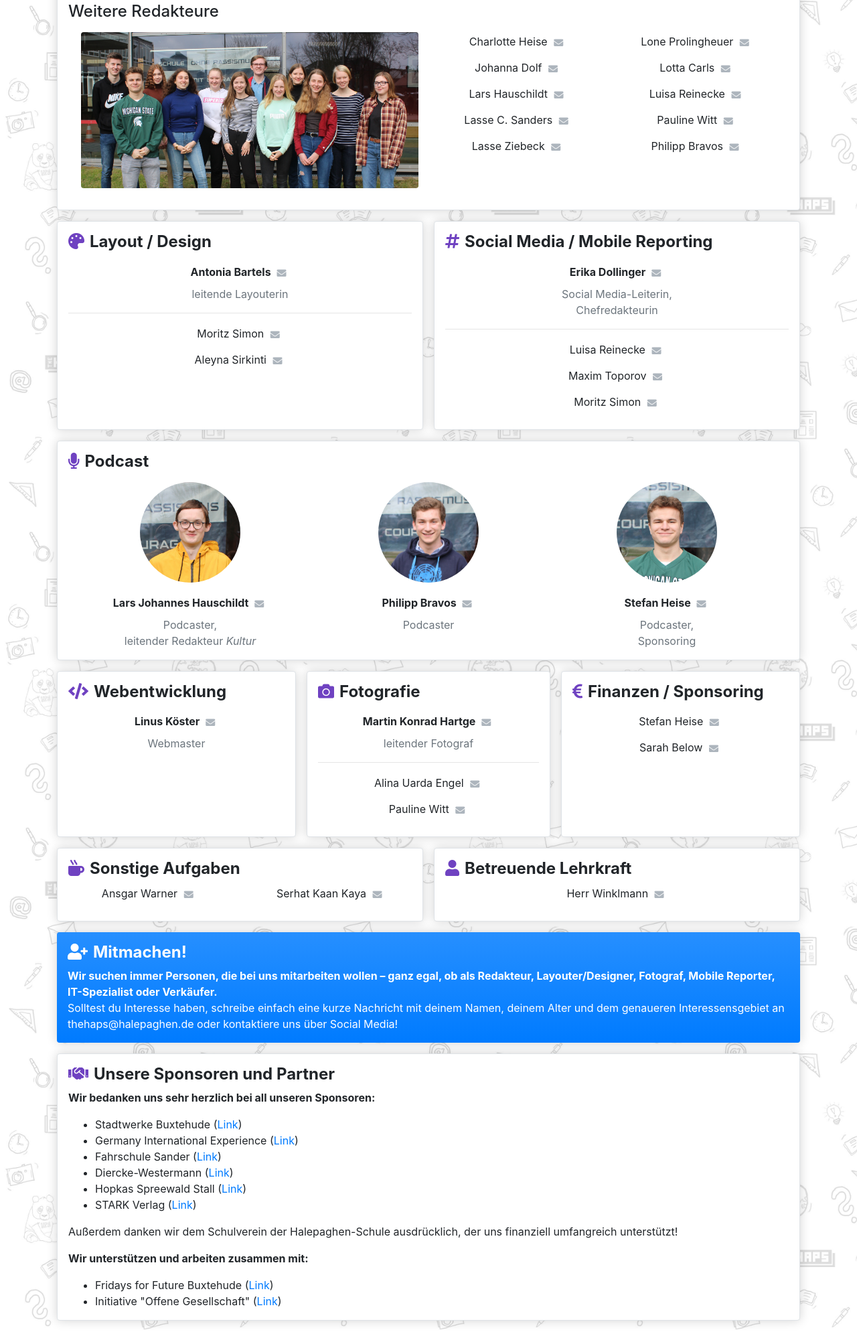
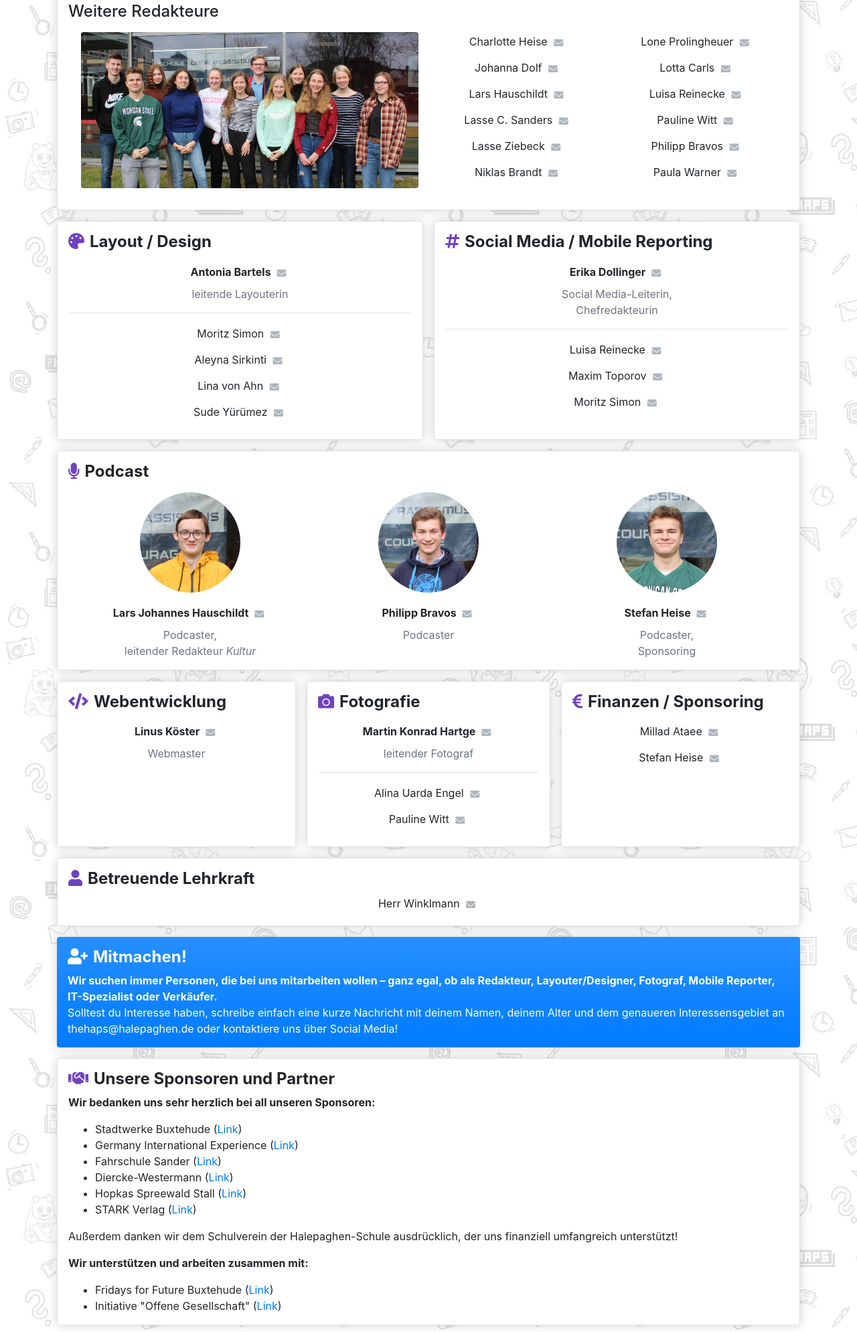
Before and after one commit to linuskoester/libertas, a Django app: template libertas/templates/libertas/pages/team.html in a window 1280 px wide. Shown: the part 624-2613 px from the top of the page at 67% size. Run offline with Django 3.2, Linux system fonts and the light colour scheme; the template is opened without the code that fills it, so the values that code supplies are empty; style sheets or scripts are compiled from the project's sources; parts of the project's set-up code (start-up, migrations or seed data) failed here and were passed over; some libraries are stand-ins or nearby versions.

Commit message:
Team Update

```diff
--- a/libertas/templates/libertas/pages/team.html
+++ b/libertas/templates/libertas/pages/team.html
@@ -1,65 +1,86 @@
-{% extends 'libertas/base.html' %}
-{% load static %}
-
-{% block title %}Team{% endblock %}
-
-{% block main %}
+{% extends 'libertas/base.html' %} {% load static %} {% block title %}Team{% endblock %} {% block main %}
 
 <div class="jumbotron m-0 text-light shadow-rd py-5" style="background: #6f42c1">
     <h1 class="display-4"><i class="fas fa-users mr-3"></i>Team</h1>
 </div>
 
 <div class="my-3 w-100 shadow-rd rounded border bg-white p-3">
-    <h2 class="font-weight-bold h4"><i class="fas fa-feather-alt mr-2" style="color: #6f42c1;"></i>Redaktion</h2>
+    <h2 class="font-weight-bold h4"><i class="fas fa-feather-alt mr-2" style="color: #6f42c1"></i>Redaktion</h2>
     <div class="row mx-1 mt-3">
         <div class="col-md-6 text-center">
-            <img src="{% static 'libertas/img/team/erika_dollinger.jpg' %}" class="img-fluid rounded-circle w-75 mb-3"
-                style="max-width: 150px;">
-            <p class="font-weight-bold mb-1">Erika Dollinger
-                {% include 'libertas/snippets/emailbutton.html' with email='erika.dollinger@halepaghen.de' %}</p>
-            <span class="text-muted">Chefredakteurin,<br> Leiterin des Social Media-Teams</span>
+            <img
+                src="{% static 'libertas/img/team/erika_dollinger.jpg' %}"
+                class="img-fluid rounded-circle w-75 mb-3"
+                style="max-width: 150px"
+            />
+            <p class="font-weight-bold mb-1">
+                Erika Dollinger {% include 'libertas/snippets/emailbutton.html' with email='erika.dollinger@halepaghen.de' %}
+            </p>
+            <span class="text-muted"
+                >Chefredakteurin,<br />
+                Leiterin des Social Media-Teams
+            </span>
         </div>
-        <hr class="w-100 d-md-none">
+        <hr class="w-100 d-md-none" />
         <div class="col-md-6 text-center">
-            <img src="{% static 'libertas/img/team/paula_golinski.jpg' %}" class="img-fluid rounded-circle w-75 mb-3"
-                style="max-width: 150px;">
-            <p class="font-weight-bold mb-1">Paula Golinski
-                {% include 'libertas/snippets/emailbutton.html' with email='paula.golinksi@halepaghen.de' %}</p>
+            <img
+                src="{% static 'libertas/img/team/paula_golinski.jpg' %}"
+                class="img-fluid rounded-circle w-75 mb-3"
+                style="max-width: 150px"
+            />
+            <p class="font-weight-bold mb-1">
+                Paula Golinski {% include 'libertas/snippets/emailbutton.html' with email='paula.golinksi@halepaghen.de' %}
+            </p>
             <span class="text-muted">Chefredakteurin</span>
         </div>
     </div>
-    <hr class="w-100">
+    <hr class="w-100" />
     <h4>Weitere Redakteure</h4>
     <div class="row mx-1 mt-3">
         <div class="col-xl-6 text-center">
-            <img src="{% static 'libertas/img/team/redakteure.jpg' %}" class="img-fluid rounded mb-3">
+            <img src="{% static 'libertas/img/team/redakteure.jpg' %}" class="img-fluid rounded mb-3" />
         </div>
         <div class="col-xl-6">
             <div class="row">
                 <div class="col-md-6 text-center">
-                    <span class="d-block mb-2">Charlotte Heise
-                        {% include 'libertas/snippets/emailbutton.html' with email='charlotte.heise@halepaghen.de' %}</span>
-                    <span class="d-block mb-2">Johanna Dolf
-                        {% include 'libertas/snippets/emailbutton.html' with email='johanna.dolf@halepaghen.de' %}</span>
-                    <span class="d-block mb-2">Lars Hauschildt
-                        {% include 'libertas/snippets/emailbutton.html' with email='lars.hauschildt@halepaghen.de' %}</span>
-                    <span class="d-block mb-2">Lasse C. Sanders
-                        {% include 'libertas/snippets/emailbutton.html' with email='lasse.sanders@halepaghen.de' %}</span>
-                    <span class="d-block mb-2">Lasse Ziebeck
-                        {% include 'libertas/snippets/emailbutton.html' with email='lasse.ziebeck@halepaghen.de' %}</span>
+                    <span class="d-block mb-2">
+                        Charlotte Heise {% include 'libertas/snippets/emailbutton.html' with email='charlotte.heise@halepaghen.de' %}
+                    </span>
+                    <span class="d-block mb-2">
+                        Johanna Dolf {% include 'libertas/snippets/emailbutton.html' with email='johanna.dolf@halepaghen.de' %}
+                    </span>
+                    <span class="d-block mb-2">
+                        Lars Hauschildt {% include 'libertas/snippets/emailbutton.html' with email='lars.hauschildt@halepaghen.de' %}
+                    </span>
+                    <span class="d-block mb-2">
+                        Lasse C. Sanders {% include 'libertas/snippets/emailbutton.html' with email='lasse.sanders@halepaghen.de' %}
+                    </span>
+                    <span class="d-block mb-2">
+                        Lasse Ziebeck {% include 'libertas/snippets/emailbutton.html' with email='lasse.ziebeck@halepaghen.de' %}
+                    </span>
+                    <span class="d-block mb-2">
+                        Niklas Brandt {% include 'libertas/snippets/emailbutton.html' with email='niklas.brandt@halepaghen.de' %}
+                    </span>
                 </div>
                 <div class="col-md-6 text-center">
-                    <span class="d-block mb-2">Lone Prolingheuer
-                        {% include 'libertas/snippets/emailbutton.html' with email='lone.prolingheuer@halepaghen.de' %}</span>
-                    <span class="d-block mb-2">Lotta Carls
-                        {% include 'libertas/snippets/emailbutton.html' with email='lotta.carls@halepaghen.de' %}</span>
-                    <span class="d-block mb-2">Luisa Reinecke
-                        {% include 'libertas/snippets/emailbutton.html' with email='luisa.reinecke@halepaghen.de' %}</span>
-                    <span class="d-block mb-2">Pauline Witt
-                        {% include 'libertas/snippets/emailbutton.html' with email='pauline.witt@halepaghen.de' %}</span>
-                    <span class="d-block mb-2">Philipp Bravos
-                        {% include 'libertas/snippets/emailbutton.html' with email='philipp.bravos@halepaghen.de' %}</span>
-
+                    <span class="d-block mb-2">
+                        Lone Prolingheuer {% include 'libertas/snippets/emailbutton.html' with email='lone.prolingheuer@halepaghen.de'%}
+                    </span>
+                    <span class="d-block mb-2">
+                        Lotta Carls {% include 'libertas/snippets/emailbutton.html' with email='lotta.carls@halepaghen.de' %}
+                    </span>
+                    <span class="d-block mb-2">
+                        Luisa Reinecke {% include 'libertas/snippets/emailbutton.html' with email='luisa.reinecke@halepaghen.de' %}
+                    </span>
+                    <span class="d-block mb-2">
+                        Pauline Witt {% include 'libertas/snippets/emailbutton.html' with email='pauline.witt@halepaghen.de' %}
+                    </span>
+                    <span class="d-block mb-2">
+                        Philipp Bravos {% include 'libertas/snippets/emailbutton.html' with email='philipp.bravos@halepaghen.de' %}
+                    </span>
+                    <span class="d-block mb-2">
+                        Paula Warner {% include 'libertas/snippets/emailbutton.html' with email='paula.warner@halepaghen.de' %}
+                    </span>
                 </div>
             </div>
         </div>
@@ -69,72 +90,92 @@
 <div class="row">
     <div class="col-md-6 pr-md-2 mb-3 d-flex">
         <div class="w-100 shadow-rd rounded border bg-white p-3 h-100">
-            <h2 class="font-weight-bold h4"><i class="fas fa-palette mr-2" style="color: #6f42c1;"></i>Layout / Design
-            </h2>
+            <h2 class="font-weight-bold h4"><i class="fas fa-palette mr-2" style="color: #6f42c1"></i>Layout / Design</h2>
             <div class="text-center mt-3">
-
-                <p class="font-weight-bold mb-1">Antonia Bartels
-                    {% include 'libertas/snippets/emailbutton.html' with email='antonia.bartels@halepaghen.de' %}</p>
+                <p class="font-weight-bold mb-1">
+                    Antonia Bartels {% include 'libertas/snippets/emailbutton.html' with email='antonia.bartels@halepaghen.de' %}
+                </p>
                 <span class="text-muted">leitende Layouterin</span>
 
-                <hr class="w-100">
+                <hr class="w-100" />
 
-                <span class="d-block mb-2">Moritz Simon
-                    {% include 'libertas/snippets/emailbutton.html' with email='moritz.simon@halepaghen.de' %}</span>
-                <span class="d-block mb-2">Aleyna Sirkinti
-                    {% include 'libertas/snippets/emailbutton.html' with email='aleyna.sirkinti@halepaghen.de' %}</span>
+                <span class="d-block mb-2">
+                    Moritz Simon {% include 'libertas/snippets/emailbutton.html' with email='moritz.simon@halepaghen.de' %}
+                </span>
+                <span class="d-block mb-2">
+                    Aleyna Sirkinti {% include 'libertas/snippets/emailbutton.html' with email='aleyna.sirkinti@halepaghen.de' %}
+                </span>
+                <span class="d-block mb-2">
+                    Lina von Ahn {% include 'libertas/snippets/emailbutton.html' with email='lina.v.ahn@halepaghen.de' %}
+                </span>
+                <span class="d-block mb-2">
+                    Sude Yürümez {% include 'libertas/snippets/emailbutton.html' with email='sude.yueruemez@halepaghen.de' %}
+                </span>
             </div>
-
-
         </div>
     </div>
     <div class="col-md-6 pl-md-2 mb-3">
-        <div class="w-100 shadow-rd rounded border bg-white p-3">
-            <h2 class="font-weight-bold h4"><i class="fas fa-hashtag mr-2" style="color: #6f42c1;"></i>Social Media /
-                Mobile Reporting</h2>
+        <div class="w-100 shadow-rd rounded border bg-white p-3 h-100">
+            <h2 class="font-weight-bold h4"><i class="fas fa-hashtag mr-2" style="color: #6f42c1"></i>Social Media / Mobile Reporting</h2>
             <div class="text-center mt-3">
-                <p class="font-weight-bold mb-1">Erika Dollinger
-                    {% include 'libertas/snippets/emailbutton.html' with email='erika.dollinger@halepaghen.de' %}</p>
-                <span class="text-muted">Social Media-Leiterin,<br>Chefredakteurin</span>
+                <p class="font-weight-bold mb-1">
+                    Erika Dollinger {% include 'libertas/snippets/emailbutton.html' with email='erika.dollinger@halepaghen.de' %}
+                </p>
+                <span class="text-muted">Social Media-Leiterin,<br />Chefredakteurin</span>
 
-                <hr class="w-100">
+                <hr class="w-100" />
 
-                <span class="d-block mb-2">Luisa Reinecke
-                    {% include 'libertas/snippets/emailbutton.html' with email='luisa.reinecke@halepaghen.de' %}</span>
-                <span class="d-block mb-2">Maxim Toporov
-                    {% include 'libertas/snippets/emailbutton.html' with email='maxim.toporov@halepaghen.de' %}</span>
-                <span class="d-block mb-2">Moritz Simon
-                    {% include 'libertas/snippets/emailbutton.html' with email='moritz.simon@halepaghen.de' %}</span>
+                <span class="d-block mb-2">
+                    Luisa Reinecke {% include 'libertas/snippets/emailbutton.html' with email='luisa.reinecke@halepaghen.de' %}
+                </span>
+                <span class="d-block mb-2">
+                    Maxim Toporov {% include 'libertas/snippets/emailbutton.html' with email='maxim.toporov@halepaghen.de' %}
+                </span>
+                <span class="d-block mb-2">
+                    Moritz Simon {% include 'libertas/snippets/emailbutton.html' with email='moritz.simon@halepaghen.de' %}
+                </span>
             </div>
         </div>
     </div>
 </div>
 
 <div class="mb-3 w-100 shadow-rd rounded border bg-white p-3">
-    <h2 class="font-weight-bold h4"><i class="fas fa-microphone mr-2" style="color: #6f42c1;"></i>Podcast</h2>
+    <h2 class="font-weight-bold h4"><i class="fas fa-microphone mr-2" style="color: #6f42c1"></i>Podcast</h2>
     <div class="row mx-1 mt-3">
         <div class="col-md-4 text-center">
-            <img src="{% static 'libertas/img/team/lars_hauschildt.jpg' %}" class="img-fluid rounded-circle w-75 mb-3"
-                style="max-width: 150px;">
-            <p class="font-weight-bold mb-1">Lars Johannes Hauschildt
-                {% include 'libertas/snippets/emailbutton.html' with email='lars.hauschildt@halepaghen.de' %}</p>
-            <span class="text-muted">Podcaster,<br>leitender Redakteur <i>Kultur</i></span>
+            <img
+                src="{% static 'libertas/img/team/lars_hauschildt.jpg' %}"
+                class="img-fluid rounded-circle w-75 mb-3"
+                style="max-width: 150px"
+            />
+            <p class="font-weight-bold mb-1">
+                Lars Johannes Hauschildt {% include 'libertas/snippets/emailbutton.html' with email='lars.hauschildt@halepaghen.de' %}
+            </p>
+            <span class="text-muted">Podcaster,<br />leitender Redakteur <i>Kultur</i></span>
         </div>
-        <hr class="w-100 d-md-none">
+        <hr class="w-100 d-md-none" />
         <div class="col-md-4 text-center">
-            <img src="{% static 'libertas/img/team/philipp_bravos.jpg' %}" class="img-fluid rounded-circle w-75 mb-3"
-                style="max-width: 150px;">
-            <p class="font-weight-bold mb-1">Philipp Bravos
-                {% include 'libertas/snippets/emailbutton.html' with email='philipp.bravos@halepaghen.de' %}</p>
+            <img
+                src="{% static 'libertas/img/team/philipp_bravos.jpg' %}"
+                class="img-fluid rounded-circle w-75 mb-3"
+                style="max-width: 150px"
+            />
+            <p class="font-weight-bold mb-1">
+                Philipp Bravos {% include 'libertas/snippets/emailbutton.html' with email='philipp.bravos@halepaghen.de' %}
+            </p>
             <span class="text-muted">Podcaster</span>
         </div>
-        <hr class="w-100 d-md-none">
+        <hr class="w-100 d-md-none" />
         <div class="col-md-4 text-center">
-            <img src="{% static 'libertas/img/team/stefan_heise.jpg' %}" class="img-fluid rounded-circle w-75 mb-3"
-                style="max-width: 150px;">
-            <p class="font-weight-bold mb-1">Stefan Heise
-                {% include 'libertas/snippets/emailbutton.html' with email='stefan.heise@halepaghen.de' %}</p>
-            <span class="text-muted">Podcaster,<br>Sponsoring</span>
+            <img
+                src="{% static 'libertas/img/team/stefan_heise.jpg' %}"
+                class="img-fluid rounded-circle w-75 mb-3"
+                style="max-width: 150px"
+            />
+            <p class="font-weight-bold mb-1">
+                Stefan Heise {% include 'libertas/snippets/emailbutton.html' with email='stefan.heise@halepaghen.de' %}
+            </p>
+            <span class="text-muted">Podcaster,<br />Sponsoring</span>
         </div>
     </div>
 </div>
@@ -142,87 +183,76 @@
 <div class="row">
     <div class="col-md-4 pr-md-2 mb-3 d-flex">
         <div class="w-100 shadow-rd rounded border bg-white p-3 h-100">
-            <h2 class="font-weight-bold h4"><i class="fas fa-code mr-2" style="color: #6f42c1;"></i>Webentwicklung</h2>
+            <h2 class="font-weight-bold h4"><i class="fas fa-code mr-2" style="color: #6f42c1"></i>Webentwicklung</h2>
             <div class="text-center mt-3">
-                <p class="font-weight-bold mb-1">Linus Köster
-                    {% include 'libertas/snippets/emailbutton.html' with email='linus.koester@halepaghen.de' %}</p>
+                <p class="font-weight-bold mb-1">
+                    Linus Köster {% include 'libertas/snippets/emailbutton.html' with email='linus.koester@halepaghen.de' %}
+                </p>
                 <span class="text-muted">Webmaster</span>
             </div>
         </div>
     </div>
     <div class="col-md-4 px-md-2 mb-3 d-flex">
         <div class="w-100 shadow-rd rounded border bg-white p-3 h-100">
-            <h2 class="font-weight-bold h4"><i class="fas fa-camera mr-2" style="color: #6f42c1;"></i>Fotografie</h2>
+            <h2 class="font-weight-bold h4"><i class="fas fa-camera mr-2" style="color: #6f42c1"></i>Fotografie</h2>
             <div class="text-center mt-3">
-                <p class="font-weight-bold mb-1">Martin Konrad Hartge
-                    {% include 'libertas/snippets/emailbutton.html' with email='martin.hartge@halepaghen.de' %}</p>
+                <p class="font-weight-bold mb-1">
+                    Martin Konrad Hartge {% include 'libertas/snippets/emailbutton.html' with email='martin.hartge@halepaghen.de' %}
+                </p>
                 <span class="text-muted">leitender Fotograf</span>
 
-                <hr class="w-100">
+                <hr class="w-100" />
 
-                <span class="d-block mb-2">Alina Uarda Engel
-                    {% include 'libertas/snippets/emailbutton.html' with email='alina.uarda.engel@halepaghen.de' %}</span>
-                <span class="d-block mb-2">Pauline Witt
-                    {% include 'libertas/snippets/emailbutton.html' with email='pauline.witt@halepaghen.de' %}</span>
+                <span class="d-block mb-2">
+                    Alina Uarda Engel {% include 'libertas/snippets/emailbutton.html' with email='alina.uarda.engel@halepaghen.de' %}
+                </span>
+                <span class="d-block mb-2">
+                    Pauline Witt {% include 'libertas/snippets/emailbutton.html' with email='pauline.witt@halepaghen.de' %}
+                </span>
             </div>
         </div>
     </div>
     <div class="col-md-4 pl-md-2 mb-3">
         <div class="w-100 shadow-rd rounded border bg-white p-3 h-100">
-            <h2 class="font-weight-bold h4"><i class="fas fa-euro-sign mr-2" style="color: #6f42c1;"></i>Finanzen /
-                Sponsoring</h2>
+            <h2 class="font-weight-bold h4"><i class="fas fa-euro-sign mr-2" style="color: #6f42c1"></i>Finanzen / Sponsoring</h2>
             <div class="text-center mt-3">
-                <span class="d-block mb-2">Stefan Heise
-                    {% include 'libertas/snippets/emailbutton.html' with email='stefan.heise@halepaghen.de' %}</span>
-                <span class="d-block mb-2">Sarah Below
-                    {% include 'libertas/snippets/emailbutton.html' with email='s.below@halepaghen.de' %}</span>
+                <span class="d-block mb-2">
+                    Millad Ataee {% include 'libertas/snippets/emailbutton.html' with email='millad.ataee@halepaghen.de' %}
+                </span>
+                <span class="d-block mb-2">
+                    Stefan Heise {% include 'libertas/snippets/emailbutton.html' with email='stefan.heise@halepaghen.de' %}
+                </span>
             </div>
         </div>
     </div>
 </div>
 
 <div class="row">
-    <div class="col-md-6 pr-md-2 mb-3 d-flex">
+    <div class="col-md-12 mb-3">
         <div class="w-100 shadow-rd rounded border bg-white p-3 h-100">
-            <h2 class="font-weight-bold h4"><i class="fas fa-mug-hot mr-2" style="color: #6f42c1;"></i>Sonstige Aufgaben
-            </h2>
-            <div class="row">
-                <div class="col-md-6 text-center">
-                    <span class="d-block mb-2">Ansgar Warner
-                        {% include 'libertas/snippets/emailbutton.html' with email='ansgar.warner@halepaghen.de' %}</span>
-                </div>
-                <div class="col-md-6 text-center">
-                    <span class="d-block mb-2">Serhat Kaan Kaya
-                        {% include 'libertas/snippets/emailbutton.html' with email='serhat.kaan.kaya@halepaghen.de' %}</span>
-                </div>
-
-            </div>
-        </div>
-    </div>
-    <div class="col-md-6 pl-md-2 mb-3">
-        <div class="w-100 shadow-rd rounded border bg-white p-3 h-100">
-            <h2 class="font-weight-bold h4"><i class="fas fa-user mr-2" style="color: #6f42c1;"></i>Betreuende Lehrkraft
-            </h2>
-            <span class="d-block text-center">Herr Winklmann
-                {% include 'libertas/snippets/emailbutton.html' with email='herr.winklmann@halepaghen.de' %}</span>
+            <h2 class="font-weight-bold h4"><i class="fas fa-user mr-2" style="color: #6f42c1"></i>Betreuende Lehrkraft</h2>
+            <span class="d-block text-center">
+                Herr Winklmann {% include 'libertas/snippets/emailbutton.html' with email='herr.winklmann@halepaghen.de' %}
+            </span>
         </div>
     </div>
 </div>
 
 <div class="shadow-rd rounded bg-gradient-primary p-3 text-white mb-3">
     <h2 class="font-weight-bold h4"><i class="fas fa-user-plus mr-2"></i>Mitmachen!</h2>
-    <span><b>Wir suchen immer Personen, die bei uns mitarbeiten wollen – ganz egal, ob als Redakteur,
-            Layouter/Designer,
-            Fotograf, Mobile Reporter, IT-Spezialist oder Verkäufer.</b><br>Solltest du Interesse haben, schreibe
-        einfach eine
-        kurze Nachricht mit deinem Namen, deinem Alter und dem genaueren Interessensgebiet an
-        thehaps@halepaghen.de oder kontaktiere uns über Social Media!</span>
+    <span>
+        <b>
+            Wir suchen immer Personen, die bei uns mitarbeiten wollen – ganz egal, ob als Redakteur, Layouter/Designer, Fotograf, Mobile
+            Reporter, IT-Spezialist oder Verkäufer.
+        </b>
+        <br />
+        Solltest du Interesse haben, schreibe einfach eine kurze Nachricht mit deinem Namen, deinem Alter und dem genaueren
+        Interessensgebiet an thehaps@halepaghen.de oder kontaktiere uns über Social Media!
+    </span>
 </div>
 
 <div class="w-100 shadow-rd rounded border bg-white p-3 mb-3">
-    <h2 class="font-weight-bold h4"><i class="fas fa-handshake mr-2" style="color: #6f42c1;"></i>Unsere Sponsoren
-        und
-        Partner</h2>
+    <h2 class="font-weight-bold h4"><i class="fas fa-handshake mr-2" style="color: #6f42c1"></i>Unsere Sponsoren und Partner</h2>
     <p><b>Wir bedanken uns sehr herzlich bei all unseren Sponsoren:</b></p>
     <ul>
         <li>Stadtwerke Buxtehude (<a href="https://www.stadtwerke-buxtehude.de/">Link</a>)</li>
@@ -232,8 +262,7 @@
         <li>Hopkas Spreewald Stall (<a href="https://www.hopkas-spreewaldstall.de/">Link</a>)</li>
         <li>STARK Verlag (<a href="https://www.stark-verlag.de/">Link</a>)</li>
     </ul>
-    <p>Außerdem danken wir dem Schulverein der Halepaghen-Schule ausdrücklich, der uns finanziell umfangreich
-        unterstützt!</p>
+    <p>Außerdem danken wir dem Schulverein der Halepaghen-Schule ausdrücklich, der uns finanziell umfangreich unterstützt!</p>
     <p><b>Wir unterstützen und arbeiten zusammen mit:</b></p>
     <ul class="mb-0">
         <li>Fridays for Future Buxtehude (<a href="https://buxtehudeforfuture.de/">Link</a>)</li>
@@ -241,5 +270,4 @@
     </ul>
 </div>
 
-
 {% endblock %}
```
